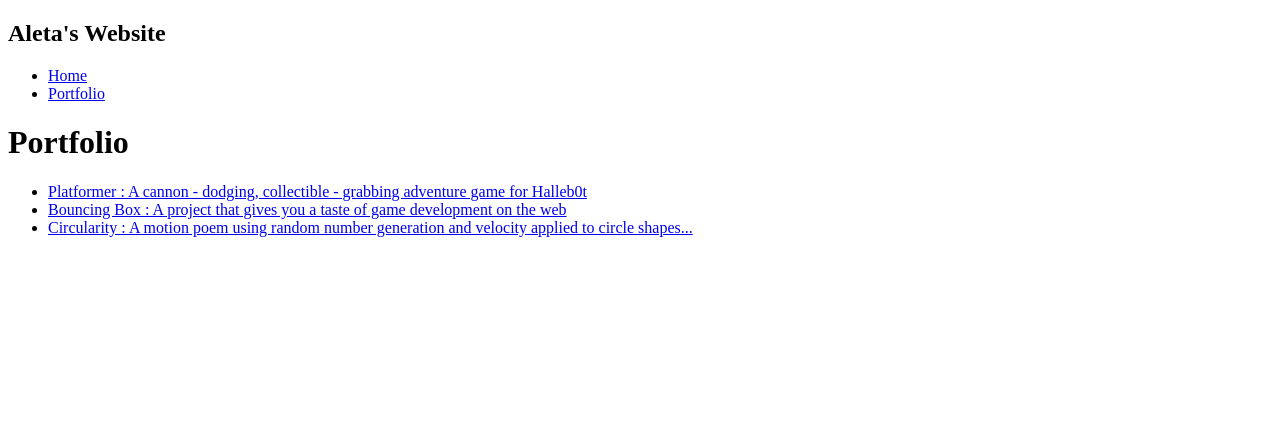
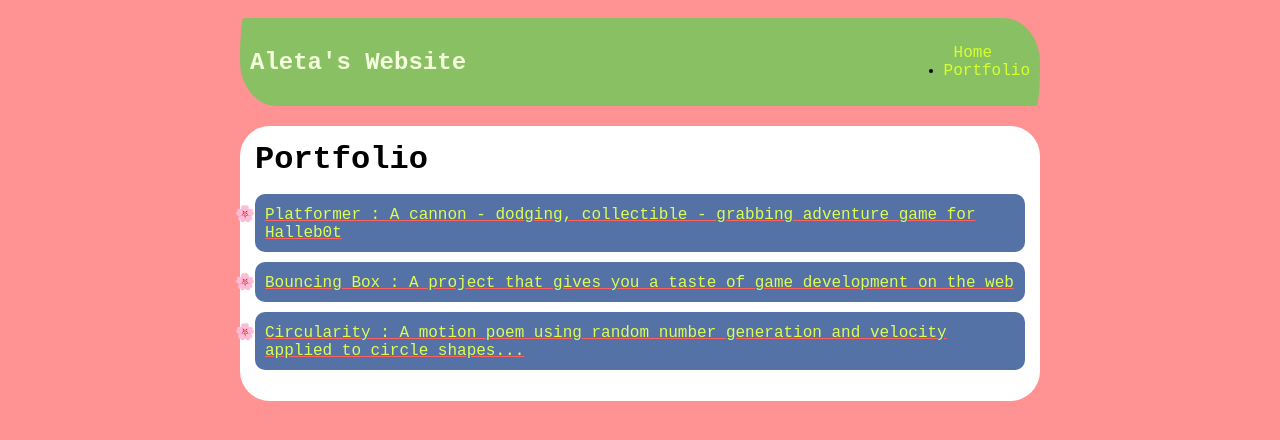
Before and after one commit to ACLVa/ACLVa.github.io, a plain HTML site: page portfolio.html in a window 1280 px wide. Drawn offline with Linux system fonts and the light colour scheme.

Commit message:
wipcssprtfo

```diff
--- a/portfolio.html
+++ b/portfolio.html
@@ -2,6 +2,7 @@
 <html>
     <head>
         <title>Aleta's Website</title>
+        <link rel="stylesheet" href="style.css"></link>
     </head>
     <body>
         <div id="all-contents">
--- a/style.css
+++ b/style.css
@@ -72,3 +72,24 @@ h2, h3 {
 #titleinterest {
     text-align: center;
 }
+ /* portfolio styles */
+.content h1 {
+color: black;
+}
+#portfolio {
+list-style-type: "\1F338";
+padding-left: 0;
+}
+#portfolio li {
+background: #5572a7;
+padding: 10px;
+border-radius: 10px;
+margin-bottom: 10px;
+}
+#portfolio li:hover {
+background: #583b3b;
+}
+#portfolio a {
+text-decoration: underline rgb(255, 97, 97);
+color: #defd52;
+}
```
